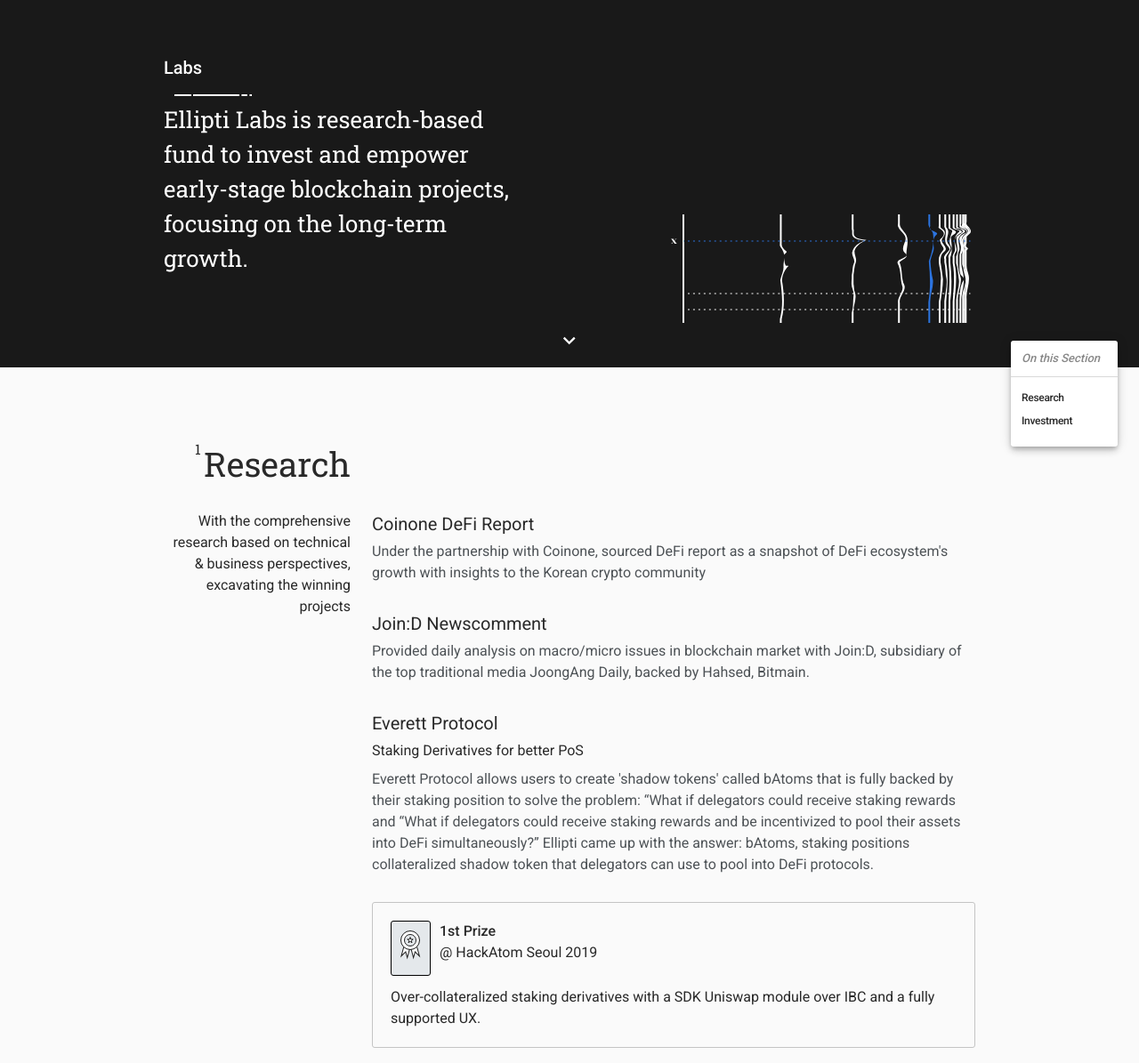
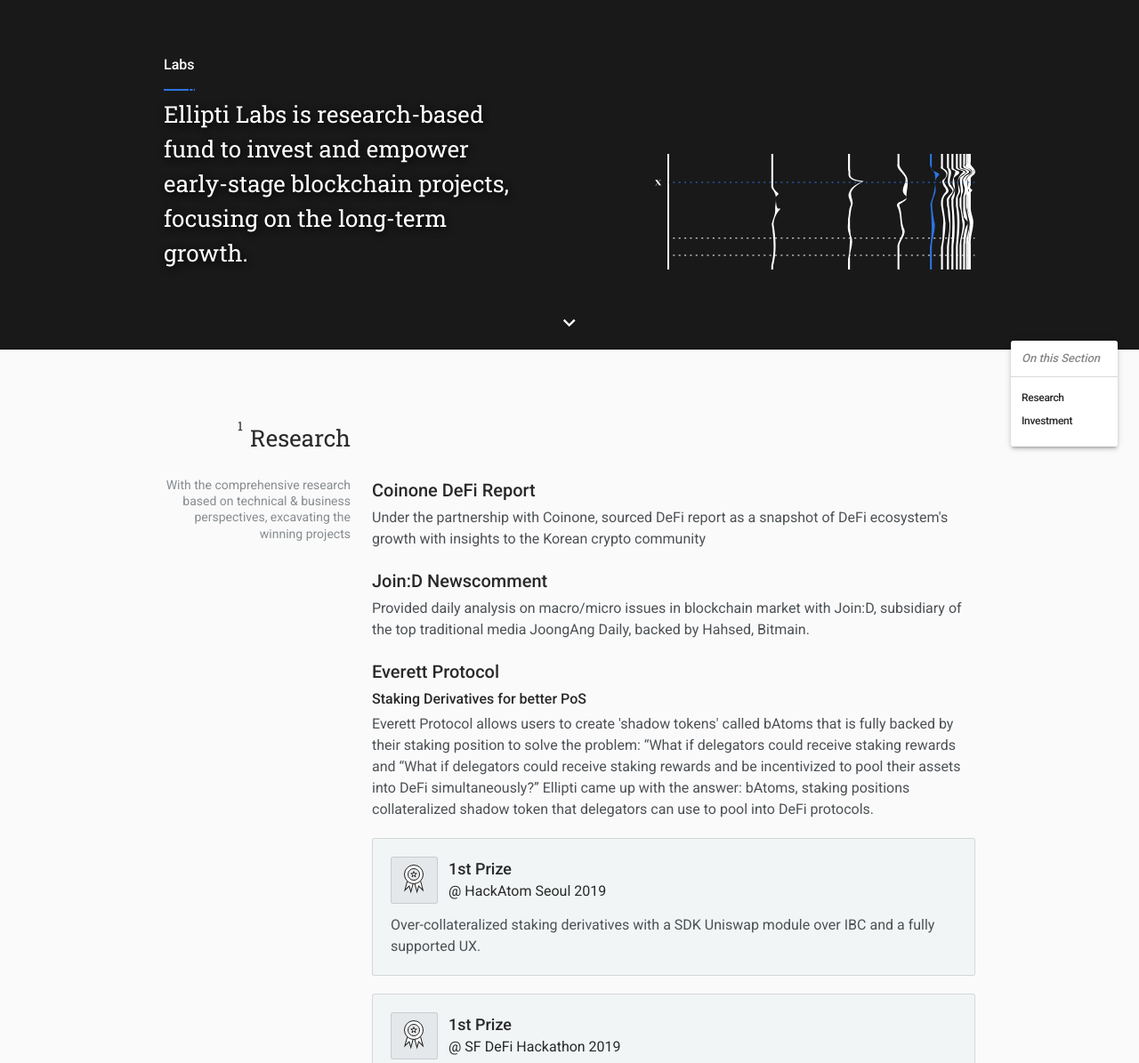
Before and after one commit to ellipti-dev/homepage, a Gatsby site: page /labs in a window 1280 px wide. Shown: the part 67-1262 px from the top of the page at 89% size. Built offline with nearby package versions, Linux system fonts and the light colour scheme; Gatsby itself is replaced by a stand-in of ours.

Commit message:
fix design

```diff
--- a/src/components/award/index.js
+++ b/src/components/award/index.js
@@ -4,7 +4,8 @@
 
 const useStyles = makeStyles((theme) => ({
   root: {
-    border: '1px solid #C4C4C4',
+    background: '#f1f5f5',
+    border: '1px solid rgba(0,0,0,.12)',
     borderRadius: '3px',
     padding: 20,
     marginBottom: 20,
@@ -18,16 +19,17 @@
     marginBottom: 12,
   },
   imgWrapper: {
-    padding: 10,
+    padding: '8px 14px',
     backgroundColor: '#E4E8EB',
-    border: '1px solid black',
+    border: '1px solid rgba(0,0,0,.12)',
     borderRadius: '3px',
-    marginRight: 10,
+    marginRight: 12,
+    height: '53px',
   },
   rewardWrapper: {
   },
   title: {
-    fontSize: 16,
+    fontSize: 18,
     fontWeight: 500, // 400은 표가 잘 안나서 500으로넣음 400으로 안쓰게 된다면 여기에 주석으로 메시지 하나만 달아주세요
   },
   lead: {
@@ -35,6 +37,7 @@
   },
   description: {
     fontSize: 16,
+    color: "#4D5256",
   },
 }));
 
--- a/src/components/fab/index.js
+++ b/src/components/fab/index.js
@@ -56,7 +56,7 @@
       <Paper
         className={classes.root}
         component='nav'
-        elevation={5}
+        elevation={3}
       >
         <div className={classes.header}>
           <Typography className={classes.title} component="h3">
--- a/src/components/jumbotron/index.js
+++ b/src/components/jumbotron/index.js
@@ -10,7 +10,7 @@
     paddingTop: 128,
     paddingBottom: 64,
     background: '#191919',
-    height: 480,
+    height: 460,
   },
   bottom: {
     position: 'absolute',
--- a/src/pages/labs.js
+++ b/src/pages/labs.js
@@ -17,11 +17,12 @@
   jumbotron: {
     backgroundImage: "url('/svg/labs1.svg')",
     backgroundRepeat: "no-repeat",
-    backgroundPosition: "right 20% bottom 50px",
+    backgroundPosition: "right 20% bottom 90px",
+    backgroundSize: '360px auto',
   },
   jumbotronTitle: {
     color: "#fff",
-    fontSize: 20,
+    fontSize: 16,
     fontWeight: 500,
     fontFamily: "Roboto",
   },
@@ -30,6 +31,7 @@
     fontFamily: "'Roboto slab', serif",
     color: "#fff",
     fontSize: 26,
+    textShadow: 'black 1px 2px 8px',
   },
   section: {
     paddingBottom: 90,
@@ -38,36 +40,38 @@
       paddingBottom: 0,
     },
   },
-  sectionIcon: {
-    margin: "0 12px",
-  },
   sectionNumber: {
-    fontSize: 16,
-    top: 0,
-    left: '-10px',
+    fontSize: 14,
+    top: -5,
+    left: '-14px',
     position: 'absolute',
   },
   sectionTitle: {
     fontFamily: "'Roboto slab', serif",
-    fontSize: 38,
+    fontSize: 26,
     color: "#292929",
     position: 'relative'
   },
   sectionDescription: {
     textAlign: "right",
+    fontSize: 14,
+    lineHeight: 1.3,
+    color: "#878D91",
   },
   contentTitle: {
     fontSize: 20,
+    fontWeight: 500,
     marginBottom: 4,
   },
   contentSubtitle: {
     fontSize: 16,
-    marginBottom: 8,
+    fontWeight: 500,
+    marginBottom: 4,
   },
   contentDescription: {
     fontSize: 16,
     color: "#4D5256",
-    marginBottom: 30,
+    marginBottom: 20,
   },
 }));
 
@@ -82,8 +86,7 @@
             Labs
           </Typography>
           <img
-            className={classes.sectionIcon}
-            src="/svg/title-divider.svg"
+            src="/svg/labs-divider.svg"
             alt="divider"
           />
           <Typography className={classes.jumbotronDescription} component="p">
```
Also changed, not shown: src/pages/about.js (+6 -4 lines), src/pages/portfolio.js (+6 -4 lines), src/pages/public.js (+11 -10 lines), static/svg/about-divider.svg (added), static/svg/labs-divider.svg (added), static/svg/portfolio-divider.svg (added), static/svg/public-divider.svg (added), 1 other file.
